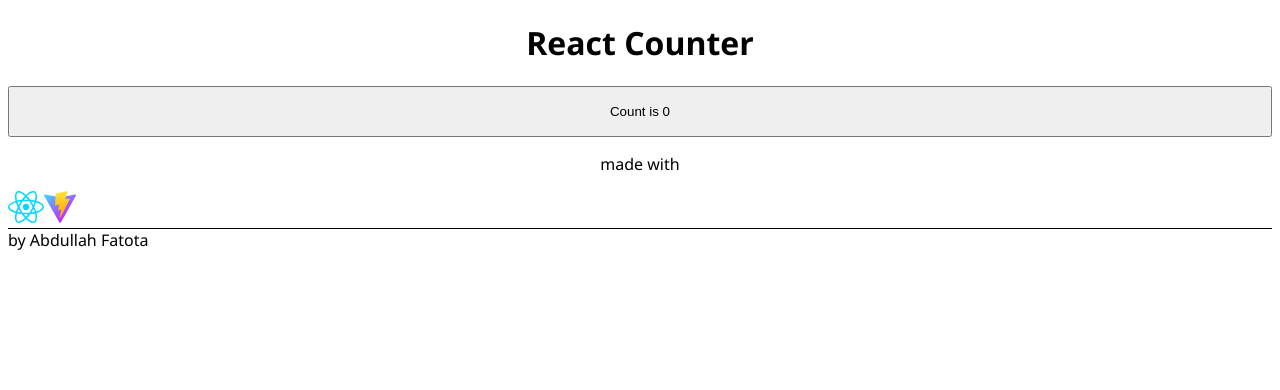
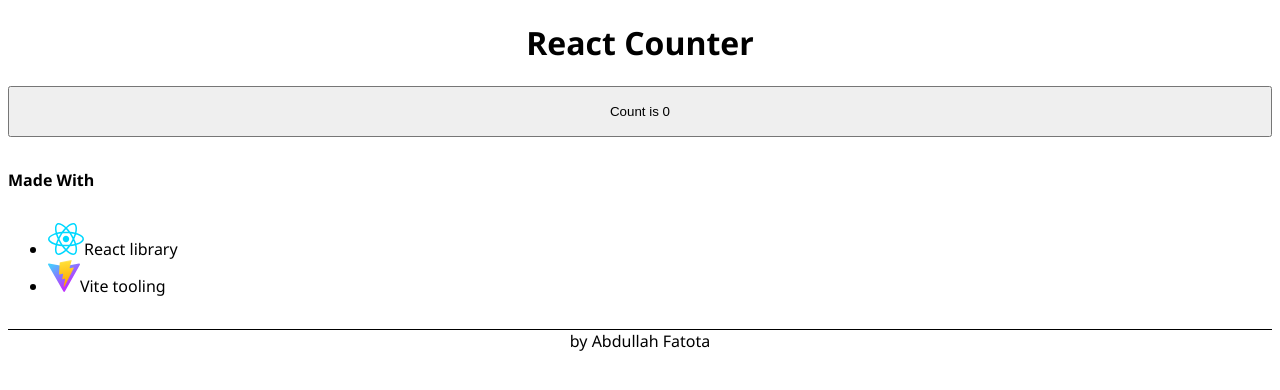
Before and after one commit to new-AF/react-counter, a React (Vite) app: page / in a window 1280 px wide. Shown: the top 390 px of the page. Built offline with nearby package versions, Linux system fonts and the light colour scheme.

Commit message:
Add MadeWith.jsx MadeWith.css ; Update App.jsx App.css
refactor made with section to a component

add li img list items using array .map

```diff
--- a/src/App.css
+++ b/src/App.css
@@ -4,10 +4,9 @@
 #counter {
   width: 100%;
   padding: 1rem 0;
-}
-.text {
-  text-align: center;
+  cursor: pointer;
 }
 #footer {
   border-top: thin solid;
+  text-align: center;
 }
--- a/src/App.jsx
+++ b/src/App.jsx
@@ -1,6 +1,5 @@
 import React, { useState } from "react";
-import reactLogo from "./assets/react.svg";
-import viteLogo from "/vite.svg";
+import MadeWith from "./MadeWith.jsx";
 import "./App.css";
 
 function App() {
@@ -14,11 +13,7 @@ function App() {
       <button id="counter" onClick={increment}>
         Count is {`${count}`}
       </button>
-      <section>
-        <p className="text">made with</p>
-        <img src={reactLogo} alt="React library logo"></img>
-        <img src={viteLogo} alt="Vite tooling logo"></img>
-      </section>
+      <MadeWith></MadeWith>
       <footer id="footer">by Abdullah Fatota</footer>
     </React.Fragment>
   );
--- /dev/null
+++ b/src/MadeWith.css
@@ -0,0 +1,9 @@
+section {
+  margin: 2rem 0;
+}
+.section-header {
+  text-align: left;
+  text-transform: capitalize;
+  font-weight: bolder;
+  margin: 2rem 0;
+}
--- /dev/null
+++ b/src/MadeWith.jsx
@@ -0,0 +1,28 @@
+import reactLogo from "./assets/react.svg";
+import viteLogo from "/vite.svg";
+import "./MadeWith.css";
+
+function MadeWith() {
+  // all of  this to avoid repetitive code of multiple <li><img/></li> s
+  const stack = [
+    { name: "React library", icon: reactLogo },
+    { name: "Vite tooling", icon: viteLogo },
+  ];
+
+  // this below specifically
+  const stackItems = stack.map(({ name, icon }) => (
+    <li className="list-item">
+      <img className="list-item-icon" src={icon} alt={`${name} logo`} />
+      <span>{name}</span>
+    </li>
+  ));
+
+  return (
+    <section>
+      <p className="section-header">made with</p>
+      <ul className="list">{stackItems}</ul>
+    </section>
+  );
+}
+
+export default MadeWith;
```
